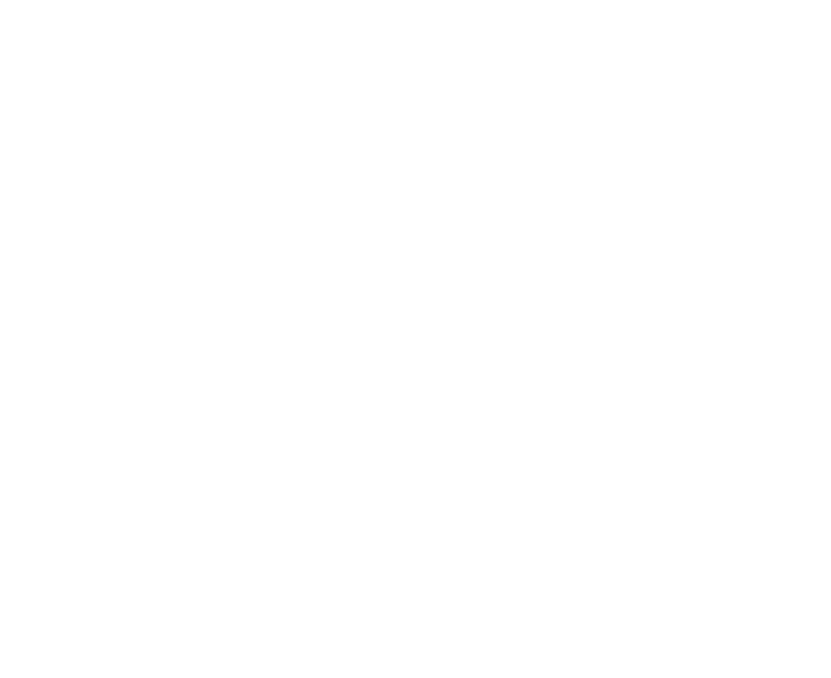
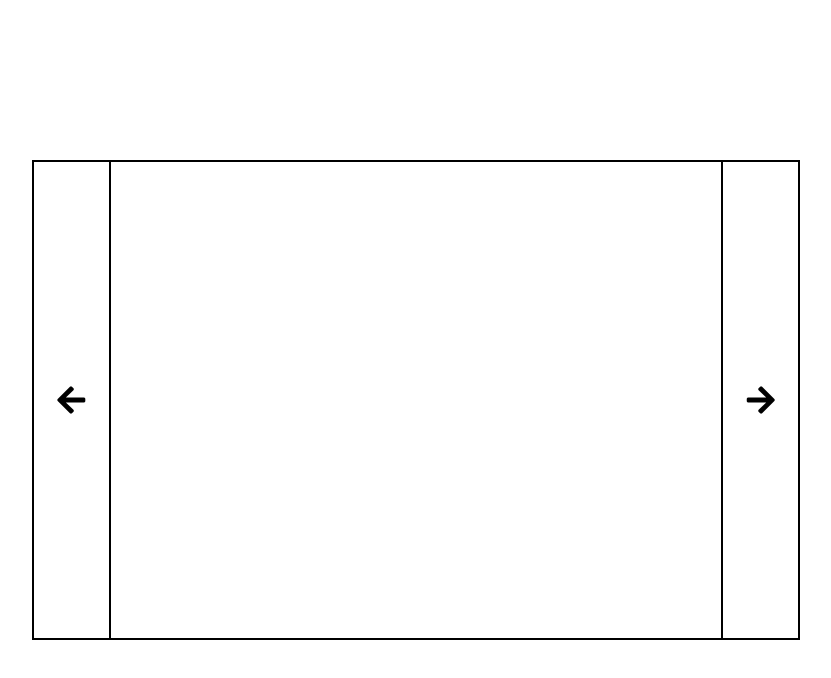
Before and after one commit to SavignanoFrancesco/js-jq-carousel, a plain HTML site: page index.html in a window 1280 px wide. Shown: the whole page, without its empty margins (224-1055 px from the left). Drawn offline with nearby package versions, Linux system fonts and the light colour scheme.

Commit message:
slider statico di base impostato

```diff
--- a/index.html
+++ b/index.html
@@ -8,6 +8,20 @@
         <title></title>
     </head>
     <body>
+        <div class="external">
+            <div class="wrapper">
+                <div class="prev">
+                    <i class="fa-2x fas fa-arrow-left"></i>
+                </div>
+                <div class="slides">
+
+                </div>
+                <div class="next">
+                    <i class="fa-2x fas fa-arrow-right"></i>
+                </div>
+
+            </div>
+        </div>
 
     <script src="main.js" charset="utf-8"></script>
     </body>
--- a/style.css
+++ b/style.css
@@ -3,3 +3,45 @@
     padding: 0;
     box-sizing: border-box;
 }
+
+.external{
+    height: 100vh;
+    width: 100%;
+    display: flex;
+    justify-content: center;
+    align-items: center;
+}
+
+.wrapper{
+    height: 60%;
+    width: 60%;
+    border: 1px solid black;
+}
+
+.prev{
+    width: 10%;
+    height: 100%;
+    float: left;
+    border: 1px solid black;
+    display: flex;
+    justify-content: center;
+    align-items: center;
+}
+
+.slides{
+    width: 80%;
+    height: 100%;
+    float: left;
+    border: 1px solid black;
+
+}
+
+.next{
+    width: 10%;
+    height: 100%;
+    float: left;
+    border: 1px solid black;
+    display: flex;
+    justify-content: center;
+    align-items: center;
+}
```
